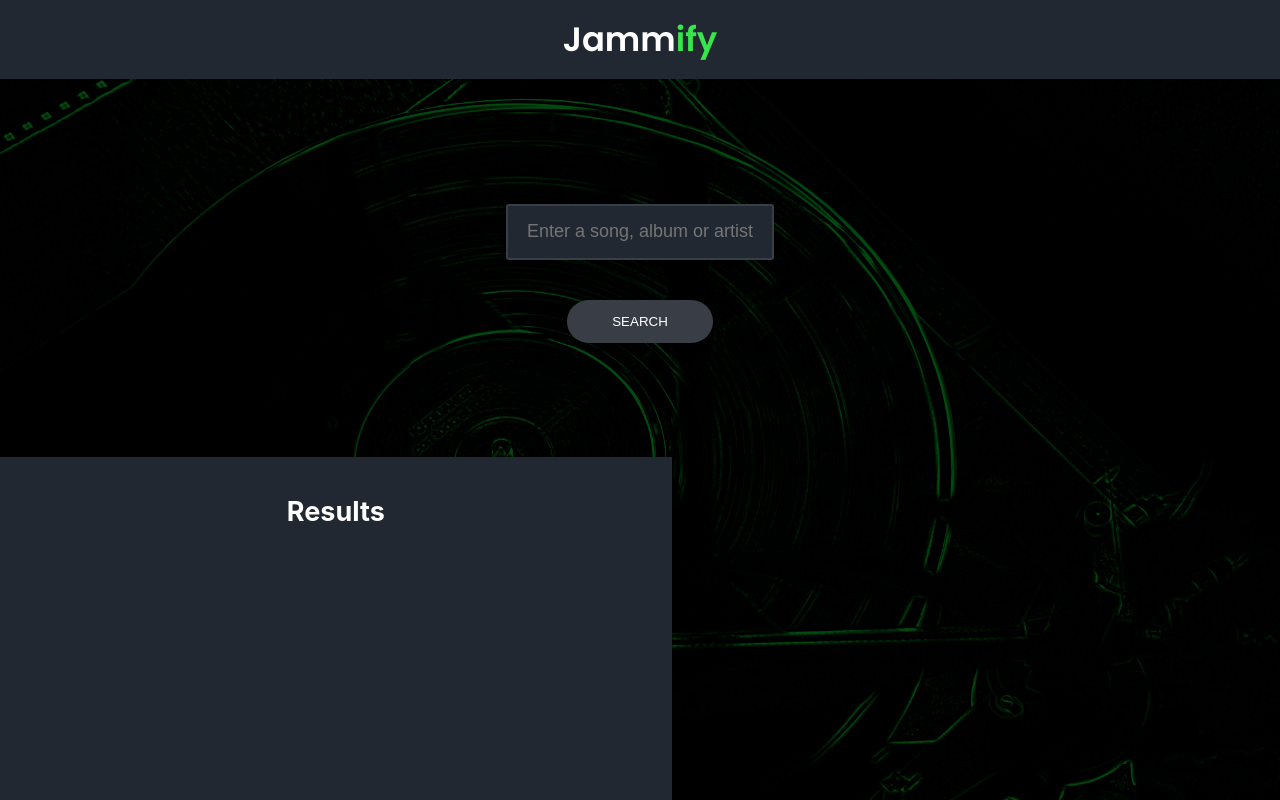
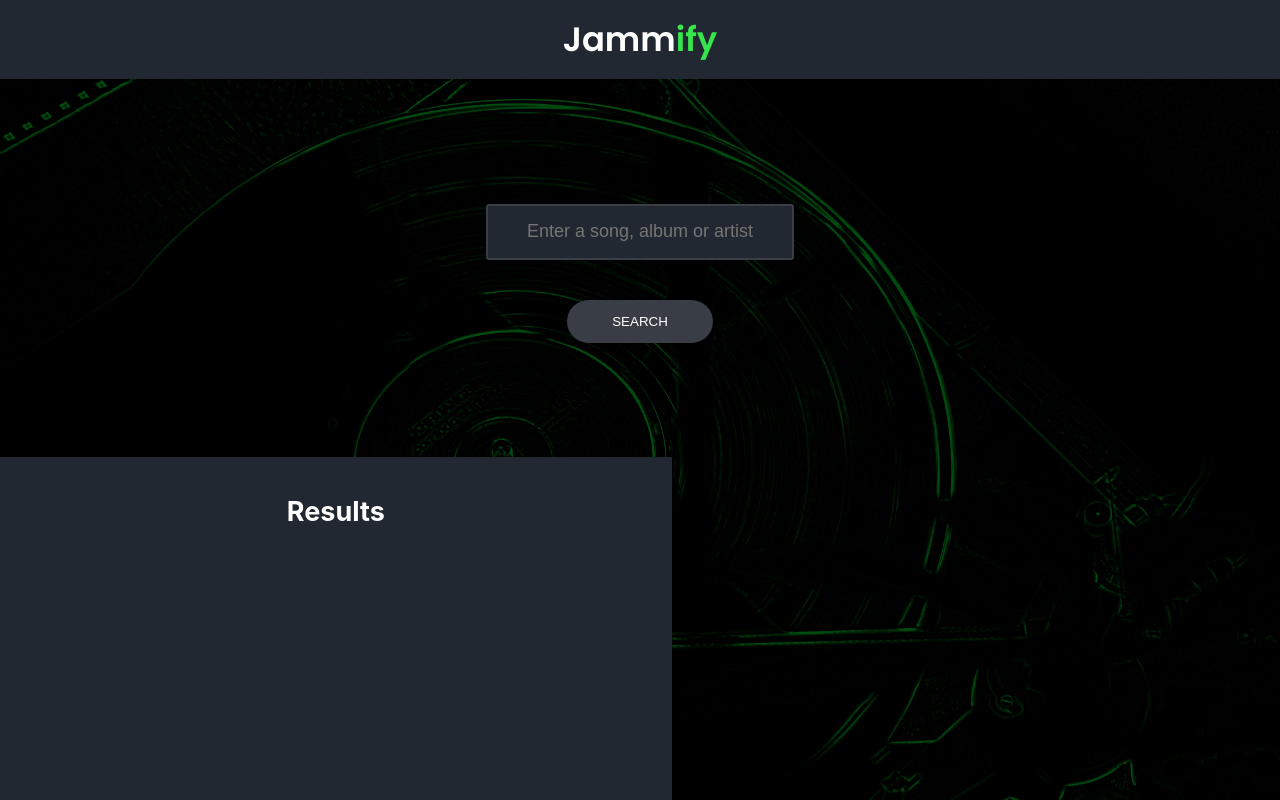
Before and after one commit to aeonclouzeau/jammify, a React (Create React App) app: page / in a window 1280 px wide. Shown: the top 800 px of the page. Built offline with nearby package versions, Linux system fonts and the light colour scheme.

Commit message:
fix: more padding to the search bar

```diff
--- a/src/Components/SearchBar/SearchBar.css
+++ b/src/Components/SearchBar/SearchBar.css
@@ -8,7 +8,7 @@
 
 .SearchBar input {
 	widht: 280px;
-	padding: 0.88rem 0.88rem;
+	padding: 0.88rem 2rem;
 	border: 2px solid #393e46;
 	border-radius: 3px;
 	background-color: #222831;
```
